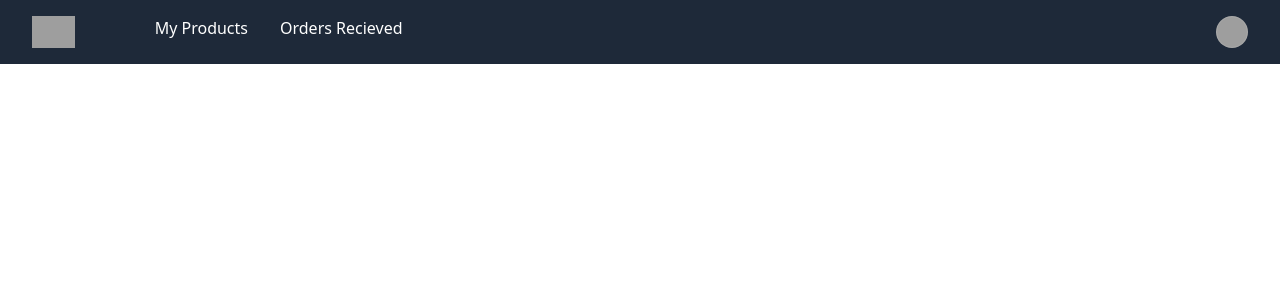
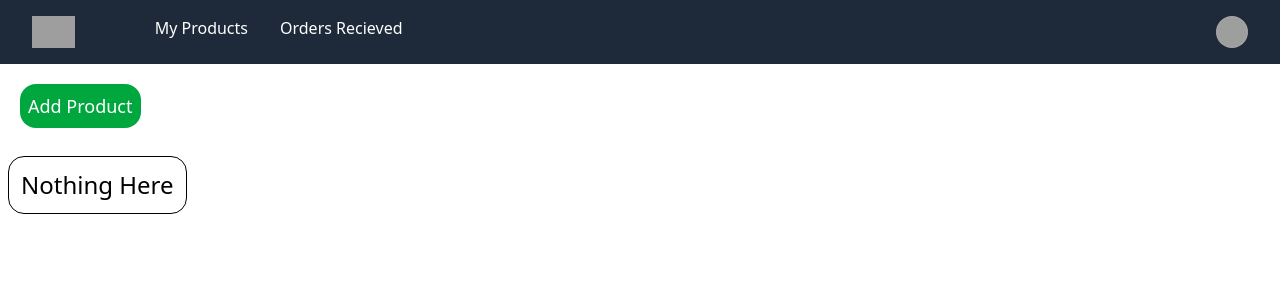
Before and after one commit to UFahath/OMS_Project, a React (Vite) app in the folder frontend/: page /supplier-products in a window 1280 px wide. Shown: the top 300 px of the page. Built offline with nearby package versions, Linux system fonts and the light colour scheme; grey boxes are pictures that could not be loaded.

Commit message:
added supplier product

```diff
--- a/frontend/src/App.jsx
+++ b/frontend/src/App.jsx
@@ -1,6 +1,7 @@
 import React from 'react'
 import Navbar from './components/Navbar'
-import { BrowserRouter, Route, Router, Routes } from 'react-router-dom'
+import SupplierProducts from './pages/SupplierProducts';
+import { Route, Routes } from 'react-router-dom'
 import Landing from './pages/Landing'
 
 const App = () => {
@@ -9,7 +10,8 @@ const App = () => {
       <Navbar />
 
         <Routes>
-          <Route path='/' element={<Landing />} />
+          <Route path ='/' element={<Landing />} />
+          <Route path = '/supplier-products' element = {<SupplierProducts/>} />
         </Routes>
 
     </>
--- a/frontend/src/components/Navbar.jsx
+++ b/frontend/src/components/Navbar.jsx
@@ -36,7 +36,7 @@ export default function Navbar() {
                   <Link to="" className="text-white">
                     Products
                   </Link> :
-                  <Link to="" className="text-white">
+                  <Link to="/supplier-products" className="text-white">
                     My Products
                   </Link>
                 }
--- /dev/null
+++ b/frontend/src/pages/SupplierProducts.jsx
@@ -0,0 +1,38 @@
+import React, { useState } from 'react'
+
+const SupplierProducts = () => {
+
+  const [products, setProducts] = useState([]);
+
+  return (
+    <>
+      <div className='flex flex-col p-2 gap-4'>
+        {/* add product button */}
+        <div className='p-3'>
+          <button className='text-white text-lg bg-green-600 p-2 rounded-2xl'>
+            Add Product
+          </button>
+        </div>
+        {/* products view */}
+        <div className='flex gap-3 flex-wrap'>
+          {
+            products.length > 0 ?
+
+            products.map((e, i) =>
+              <div className='p-3 border rounded-2xl'>
+                <p className='text-3xl'>Data</p>
+              </div>
+            )
+             :
+            <div className='p-3 border rounded-2xl'>
+                <p className='text-2xl'>Nothing Here</p>
+            </div>
+          }
+        </div>
+      </div>
+
+    </>
+  )
+}
+
+export default SupplierProducts
```
